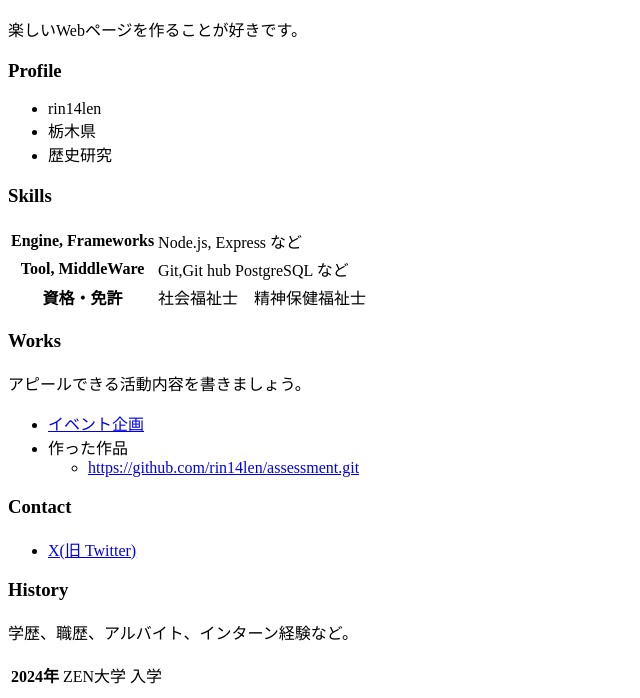
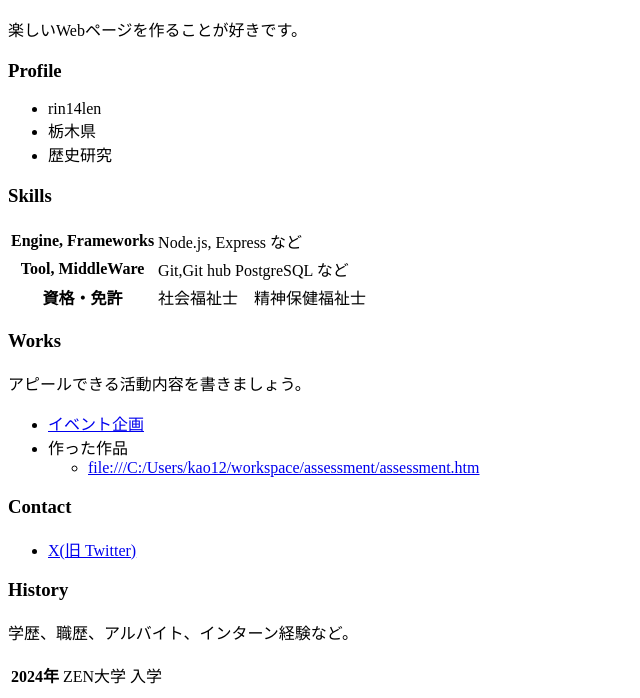
Before and after one commit to rin14len/rin14len.github.io, a plain HTML site: page index.html in a window 1280 px wide. Shown: the part 110-808 px from the top of the page, without its empty margins (0-640 px from the left). Drawn offline with Linux system fonts and the light colour scheme.

Commit message:
情報更新

```diff
--- a/index.html
+++ b/index.html
@@ -43,7 +43,7 @@
       <li>
         作った作品
         <ul>
-          <li><a href="https://example.com/">https://github.com/rin14len/assessment.git</a></li>
+          <li><a href="https://example.com/">file:///C:/Users/kao12/workspace/assessment/assessment.htm</a></li>
         </ul>
       </li>
     </ul>
```
